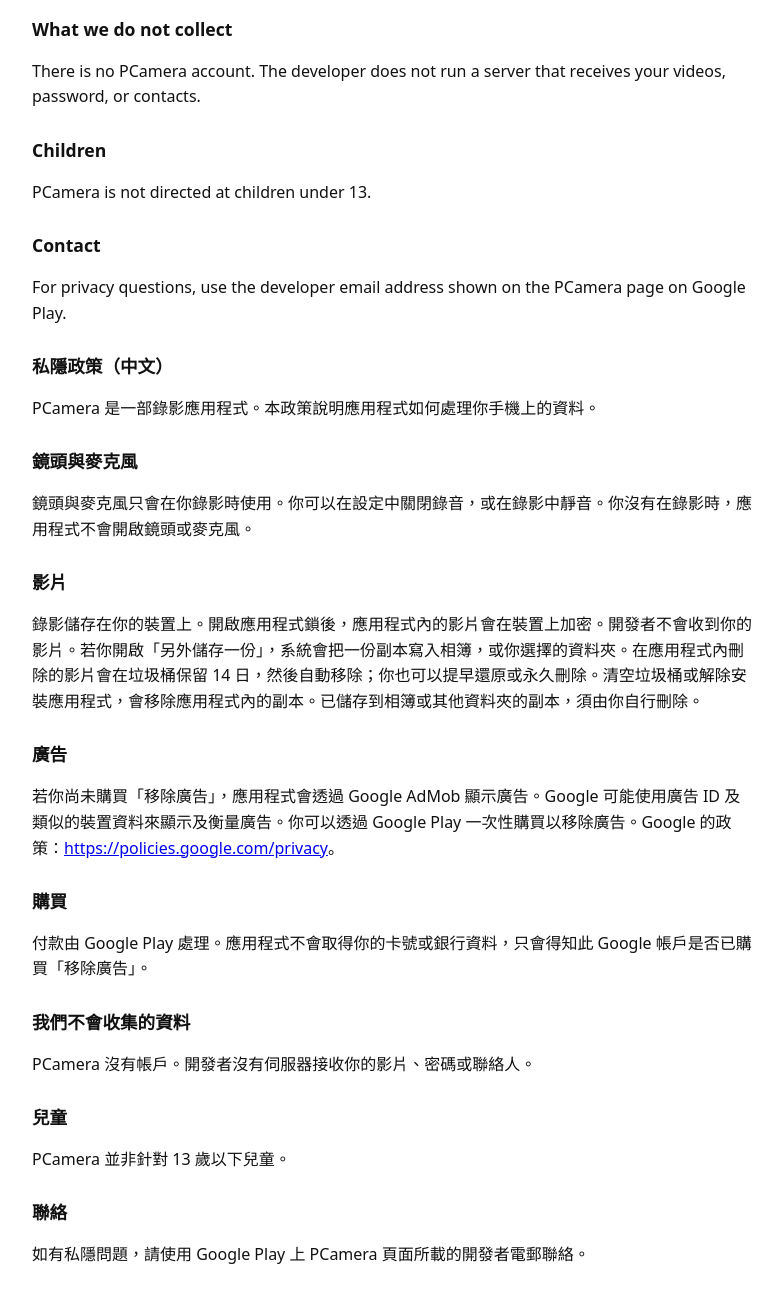
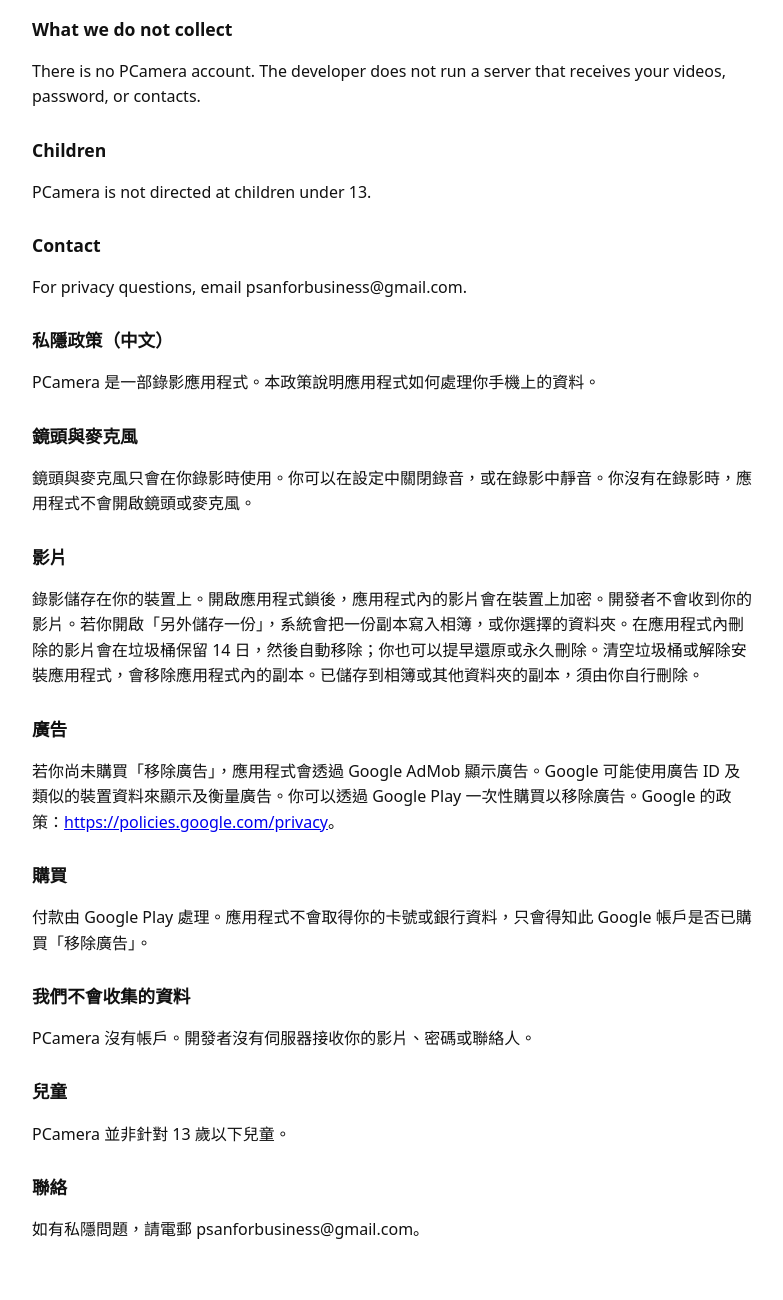
Before and after one commit to miyupri-hub/pcamera-privacy, a plain HTML site: page index.html in a window 1280 px wide. Shown: the part 831-2131 px from the top of the page, without its empty margins (248-1031 px from the left). After the commit the page ends 2105 px from the top, so only its background shows below. Drawn offline with Linux system fonts and the light colour scheme.

Commit message:
Add developer contact email

```diff
--- a/index.html
+++ b/index.html
@@ -34,7 +34,7 @@
 <p>PCamera is not directed at children under 13.</p>
 
 <h2>Contact</h2>
-<p>For privacy questions, use the developer email address shown on the PCamera page on Google Play.</p>
+<p>For privacy questions, email psanforbusiness@gmail.com.</p>
 
 <h2>私隱政策（中文）</h2>
 <p>PCamera 是一部錄影應用程式。本政策說明應用程式如何處理你手機上的資料。</p>
@@ -58,6 +58,6 @@
 <p>PCamera 並非針對 13 歲以下兒童。</p>
 
 <h2>聯絡</h2>
-<p>如有私隱問題，請使用 Google Play 上 PCamera 頁面所載的開發者電郵聯絡。</p>
+<p>如有私隱問題，請電郵 psanforbusiness@gmail.com。</p>
 </body>
 </html>
```
